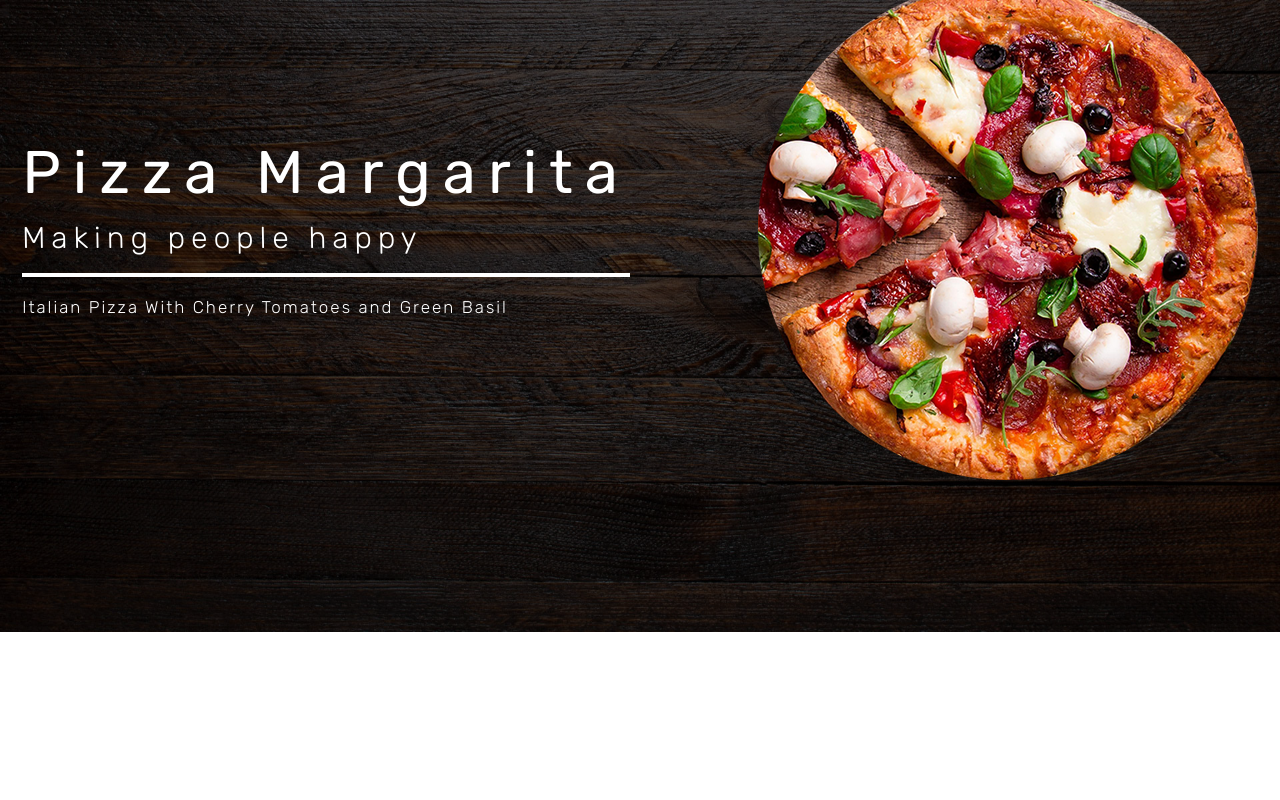
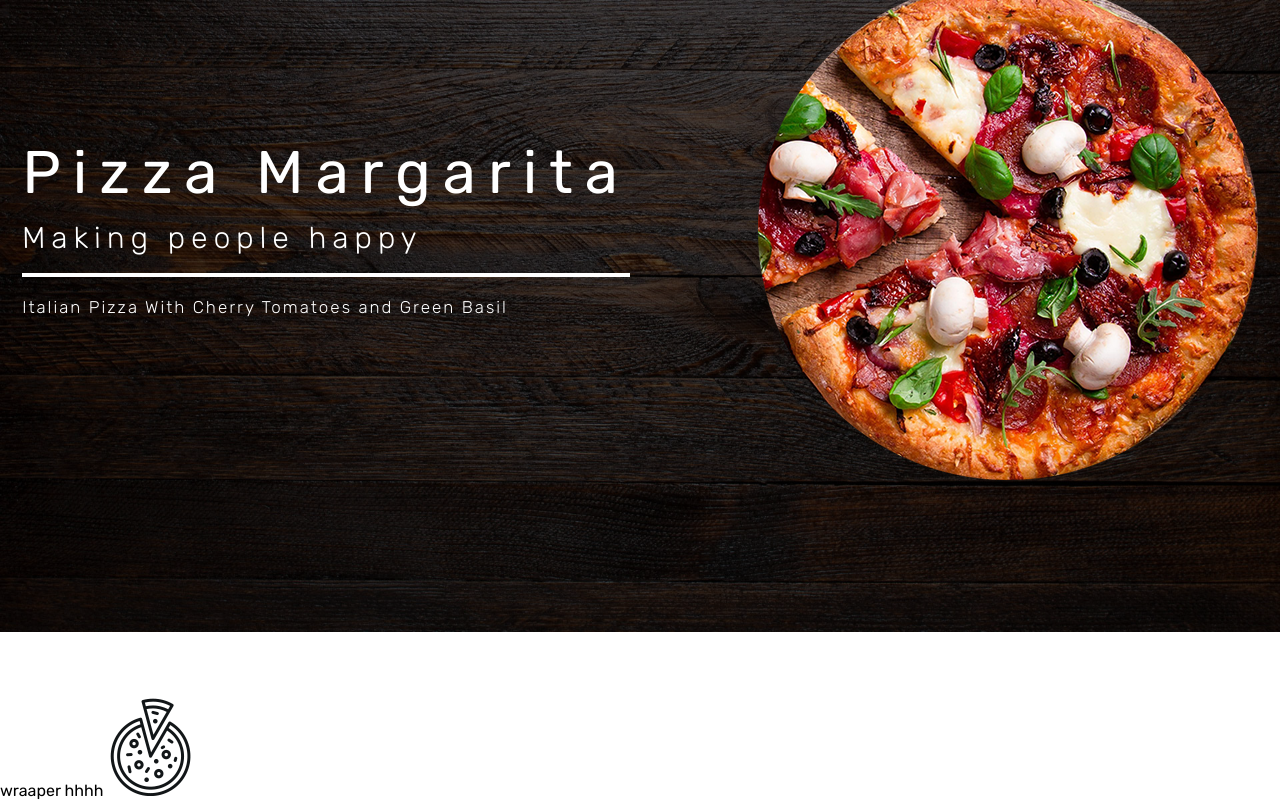
Before and after one commit to otma1ne/ochicken_tacos, a React (Create React App) app: page / in a window 1280 px wide. Shown: the part 272-1072 px from the top of the page. Before the commit the page ends 908 px from the top, so only its background shows below. Built offline with nearby package versions, Linux system fonts and the light colour scheme.

Commit message:
wrapper fix

```diff
--- a/src/pages/Home/Home.jsx
+++ b/src/pages/Home/Home.jsx
@@ -7,6 +7,7 @@ import 'swiper/css/pagination';
 import slide1 from "../../assets/images/slide_1.jpg";
 import slide2 from "../../assets/images/slide_2.jpg";
 import pizza2 from "../../assets/images/pizza_2.png";
+import Wrapper from "../../shared/components/Wrapper/wrapper"
 
 
 function Home() {
@@ -50,6 +51,7 @@ function Home() {
         </SwiperSlide>
 
       </Swiper>
+      <Wrapper/>
     </div>
   );
 }
```
